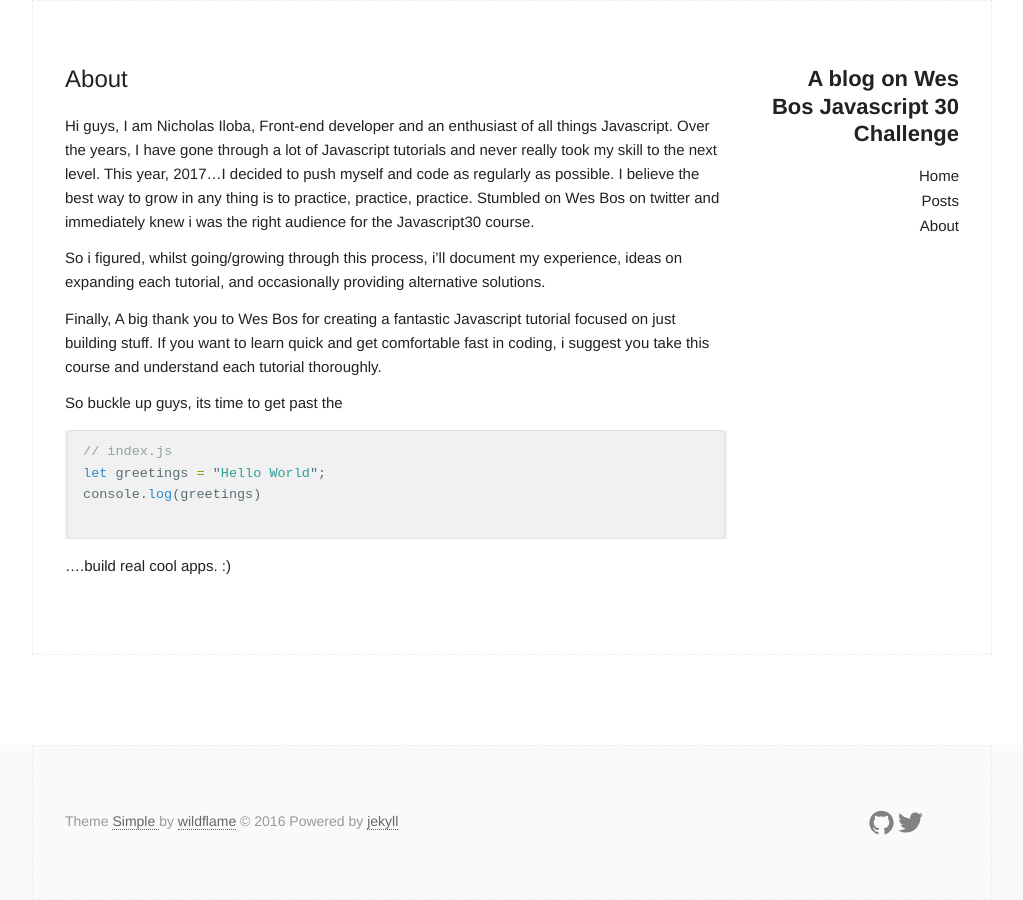
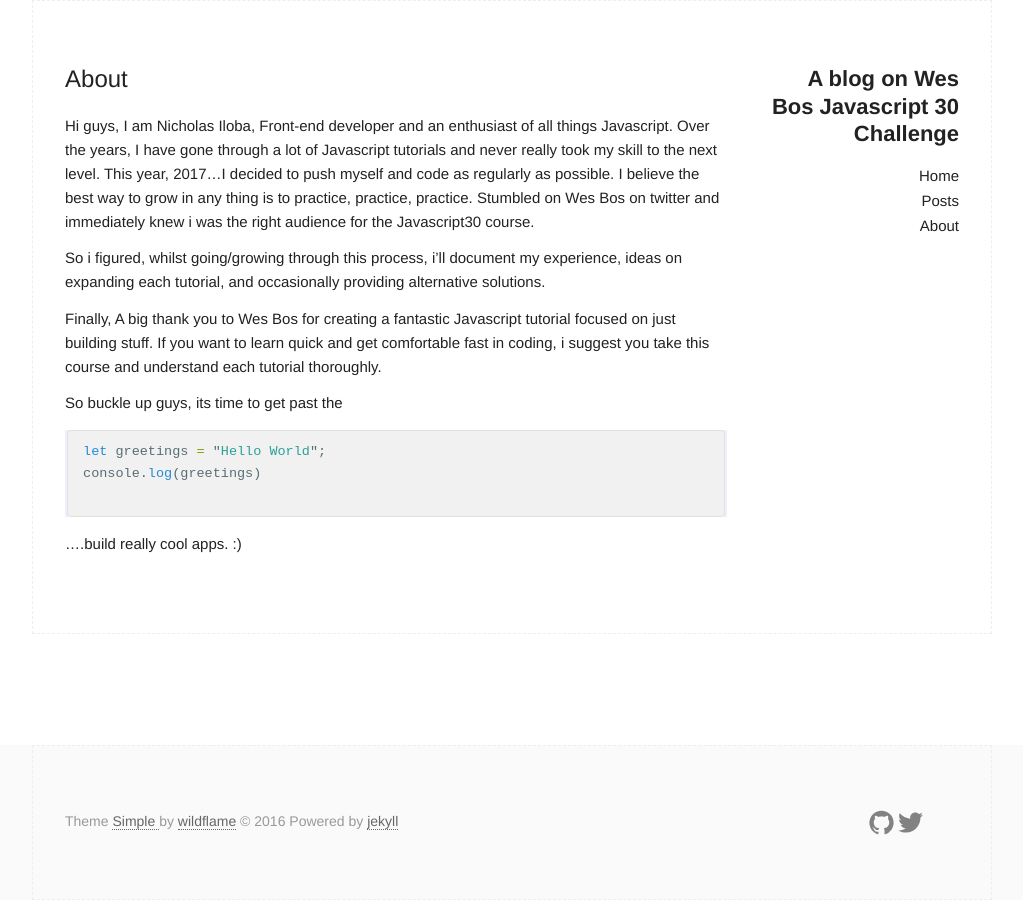
Before and after one commit to nini3008/Javascrip30-Wes, a Jekyll site: the page built from about.md, in a window 1280 px wide. Shown: the whole page, without its empty margins (128-1151 px from the left). Built offline with Jekyll 4.4.1, drawn with Linux system fonts in a browser that asks for light colours.

Commit message:
updated about page

````diff
--- a/about.md
+++ b/about.md
@@ -13,10 +13,8 @@
 So buckle up guys, its time to get past the
 
 ```javascript
-// index.js
 let greetings = "Hello World";
 console.log(greetings)
 
 ```
-
-....build real cool apps. :)
+....build really cool apps. :)
````
